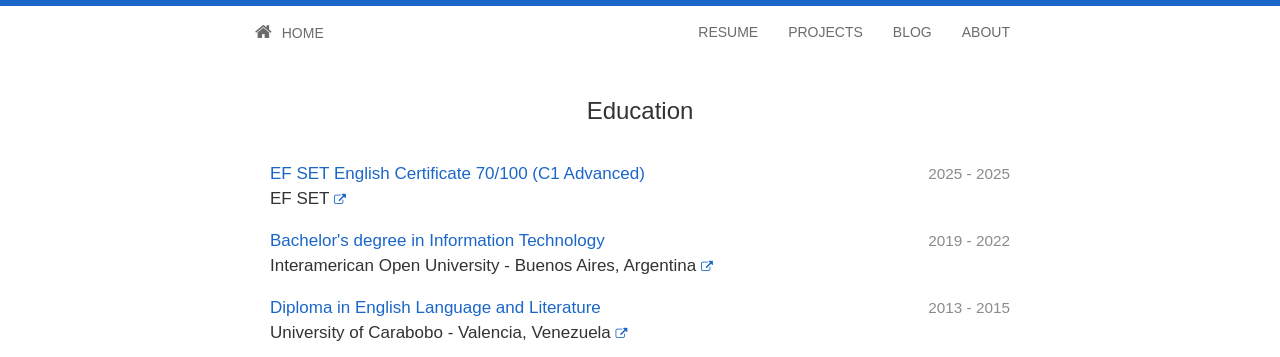
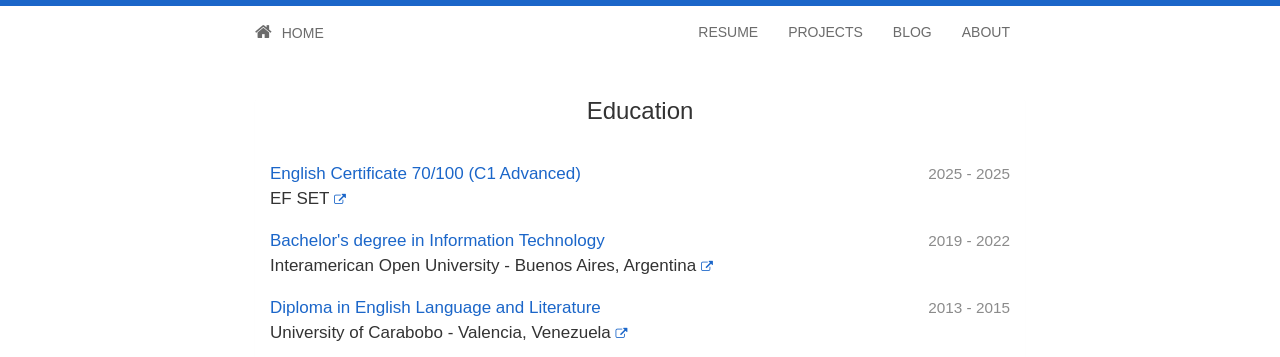
Before and after one commit to jfernancordova/jfernancordova.github.io, a Jekyll site: the page built from resume.html, in a window 1280 px wide. Shown: the top 357 px of the page. Built offline with Jekyll 4.4.1, drawn with Linux system fonts in a browser that asks for light colours; nearby versions of some CDN libraries.

Commit message:
Remove 'EF SET' from English Certificate title

```diff
--- a/resume.html
+++ b/resume.html
@@ -9,7 +9,7 @@ title: Resume
       <h3 name="education" id="education">Education</h3>
       <div class="panel-body">
        <h5 class="project closer">
-          <span class="title">EF SET English Certificate 70/100 (C1 Advanced)</span>
+          <span class="title">English Certificate 70/100 (C1 Advanced)</span>
           <span class="dates">2025 - 2025</span>
           <span class="company">
             EF SET
```
